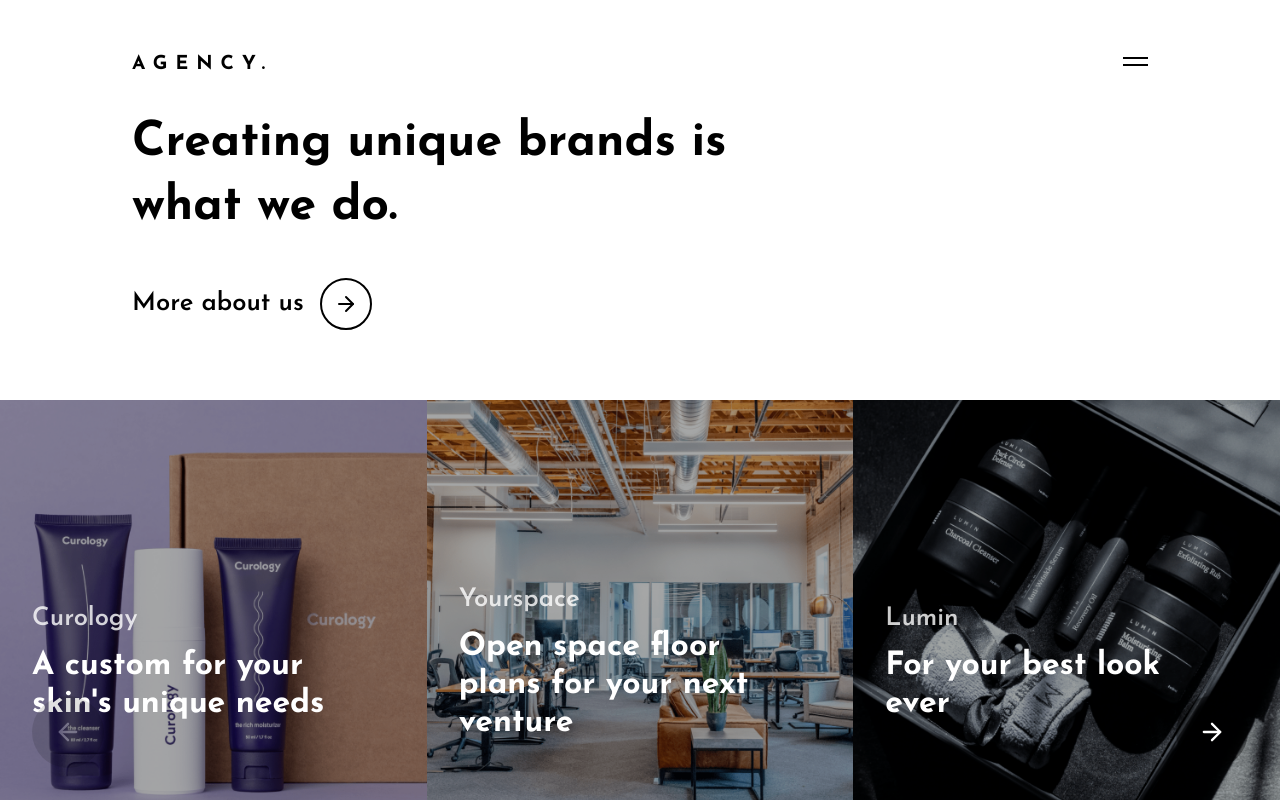
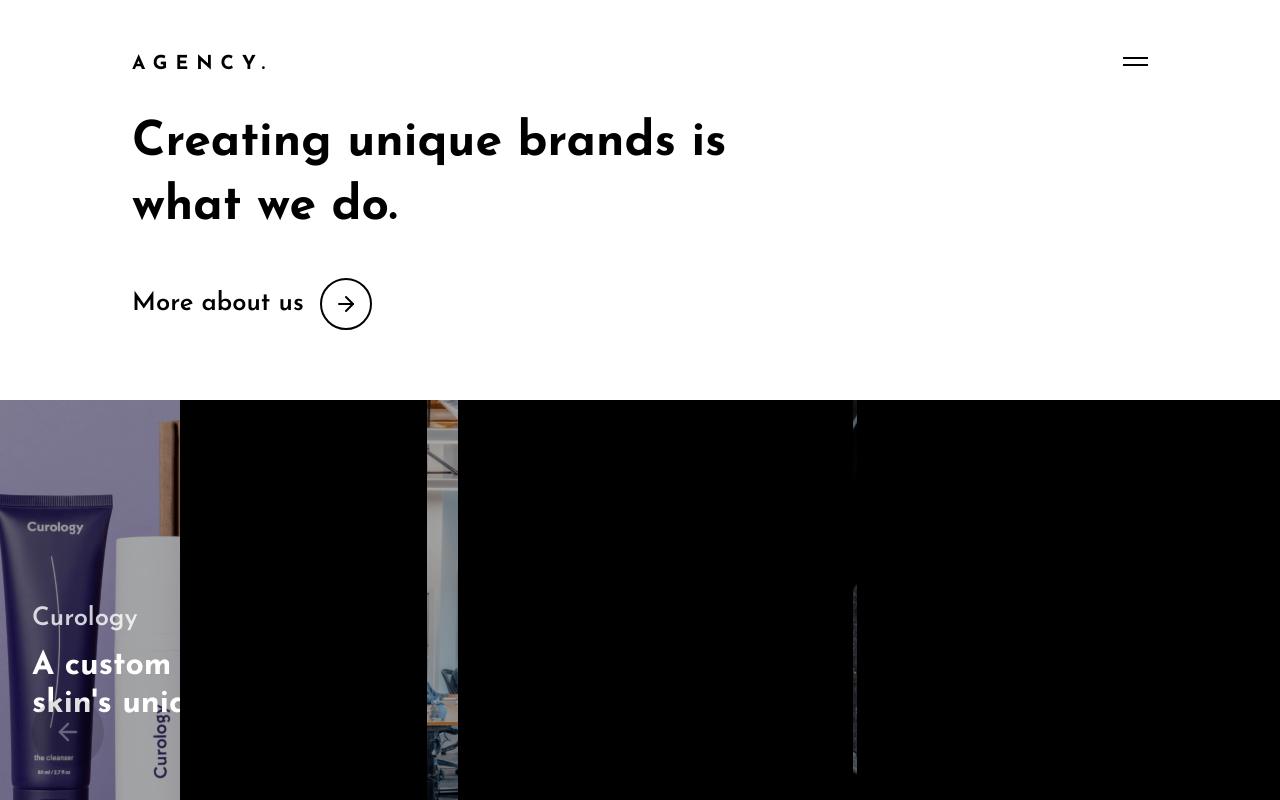
Before and after one commit to blurk/melriver-home-page, a React (Vite) app: page / in a window 1280 px wide. Built offline with nearby package versions, Linux system fonts and the light colour scheme.

Commit message:
feat: overlay-top component and animation

```diff
--- a/src/App.jsx
+++ b/src/App.jsx
@@ -1,17 +1,60 @@
+import gsap from 'gsap';
 import React, { useEffect } from 'react';
 import Banner from './components/Banner';
 import Cases from './components/Cases';
 import Header from './components/Header';
+import IntroOverlay from './components/IntroOverlay';
 import './styles/App.scss';
 
 function App() {
 	useEffect(() => {
 		let vh = window.innerHeight * 0.01;
 		document.documentElement.style.setProperty('--vh', `${vh}px`);
+
+		gsap.to('body', 0, {
+			css: { visibility: 'visible' }
+		});
+
+		const tl = gsap.timeline();
+
+		tl.from('.line span', 1.8, {
+			y: 100,
+			ease: 'power4.out',
+			delay: 1,
+			skewY: 7,
+			stagger: {
+				amount: 0.3
+			}
+		})
+			.to('.overlay-top', 1.6, {
+				height: 0,
+				ease: 'expo.inOut',
+				stagger: 0.4
+			})
+			.to('.overlay-bottom', 1.6, {
+				width: 0,
+				ease: 'expo.inOut',
+				delay: -0.8,
+				stagger: {
+					amount: 0.4
+				}
+			})
+			.to('.intro-overlay', 0, {
+				css: { display: 'none' }
+			})
+			.from('.case-image img', 1.6, {
+				scale: 1.4,
+				ease: 'expo.inOut',
+				delay: -2,
+				stagger: {
+					amount: 0.4
+				}
+			});
 	}, []);
 
 	return (
 		<div className='App'>
+			<IntroOverlay />
 			<Header />
 			<Banner />
 			<Cases />
--- /dev/null
+++ b/src/components/IntroOverlay.jsx
@@ -0,0 +1,20 @@
+import React from 'react';
+
+export default function IntroOverlay() {
+	return (
+		<>
+			<div className='intro-overlay'>
+				<div className='top'>
+					<div className='overlay-top'></div>
+					<div className='overlay-top'></div>
+					<div className='overlay-top'></div>
+				</div>
+				<div className='bottom'>
+					<div className='overlay-bottom'></div>
+					<div className='overlay-bottom'></div>
+					<div className='overlay-bottom'></div>
+				</div>
+			</div>
+		</>
+	);
+}
--- a/src/styles/App.scss
+++ b/src/styles/App.scss
@@ -1,19 +1,22 @@
-@import url("https://fonts.googleapis.com/css?family=Josefin+Sans:400,600,700&display=swap");
-@import "./varibles.scss";
-@import "./breakpoints.scss";
-@import "./components/header.scss";
-@import "./components/banner.scss";
-@import "./components/cases.scss";
+@import url('https://fonts.googleapis.com/css?family=Josefin+Sans:400,600,700&display=swap');
+@import './variables.scss';
+@import './breakpoints.scss';
+@import './mixins.scss';
+@import './components/header.scss';
+@import './components/banner.scss';
+@import './components/cases.scss';
+@import './components/intro-overlay.scss';
 
 body,
 html {
+	visibility: hidden;
 	user-select: none;
 	background: $white;
 	overscroll-behavior: none;
 	margin: 0;
-  font-family: "Josefin Sans", -apple-system, BlinkMacSystemFont, "Segoe UI",
-    "Roboto", "Oxygen", "Ubuntu", "Cantarell", "Fira Sans", "Droid Sans",
-    "Helvetica Neue", sans-serif;
+	font-family: 'Josefin Sans', -apple-system, BlinkMacSystemFont, 'Segoe UI',
+		'Roboto', 'Oxygen', 'Ubuntu', 'Cantarell', 'Fira Sans', 'Droid Sans',
+		'Helvetica Neue', sans-serif;
 	-webkit-font-smoothing: antialiased;
 	-moz-osx-font-smoothing: grayscale;
 }
@@ -23,15 +26,15 @@
 	min-width: 1560px;
 	margin: 0 auto;
 	height: 100%;
-  @include media("<=1560px") {
+	@include media('<=1560px') {
 		width: 1280px;
 		min-width: 1280px;
 	}
-  @include media("<=desktop") {
+	@include media('<=desktop') {
 		width: 1080px;
 		min-width: 1080px;
 	}
-  @include media("<=1080px") {
+	@include media('<=1080px') {
 		width: 100%;
 		min-width: 100%;
 	}
@@ -39,7 +42,7 @@
 		display: flex;
 		height: 100%;
 		padding: 0 32px;
-    @include media("<=phone") {
+		@include media('<=phone') {
 			padding: 0 16px;
 		}
 	}
--- /dev/null
+++ b/src/styles/components/intro-overlay.scss
@@ -0,0 +1,66 @@
+.intro-overlay {
+	.top {
+		@include viewportOnMobile;
+		position: absolute;
+		width: 100%;
+		z-index: 8;
+		.overlay-top {
+			position: absolute;
+			height: 100%;
+			width: calc(100vw / 3);
+			background-color: $black;
+			bottom: 0;
+			left: 0;
+			right: 0;
+			@include media('<=tablet') {
+				width: 100vw;
+			}
+			&:nth-child(2) {
+				left: calc(100vw / 3);
+				@include media('<=tablet') {
+					display: none;
+				}
+			}
+			&:nth-child(3) {
+				left: calc(calc(100vw / 3) * 2);
+				@include media('<=tablet') {
+					display: none;
+				}
+			}
+		}
+	}
+	.bottom {
+		@include viewportOnMobile;
+		position: absolute;
+		width: 100%;
+		z-index: 8;
+		bottom: 0;
+		.overlay-bottom {
+			position: absolute;
+			height: 100%;
+			width: calc(100vw / 3);
+			background-color: $black;
+			bottom: 0;
+			right: calc(calc(100vw / 3) * 2);
+			@include media('<=tablet') {
+				right: 0;
+				width: 100vw;
+			}
+			&:nth-child(2) {
+				right: calc(100vw / 3);
+				@include media('<=tablet') {
+					width: 100vw;
+					top: 100%;
+					right: 0;
+				}
+			}
+			&:nth-child(3) {
+				right: 0;
+				@include media('<=tablet') {
+					width: 100vw;
+					top: 200%;
+				}
+			}
+		}
+	}
+}
--- /dev/null
+++ b/src/styles/mixins.scss
@@ -0,0 +1,4 @@
+@mixin viewportOnMobile() {
+	height: 50vh;
+	height: calc(var(--vh, 1vh) * 50);
+}
```
Also changed, not shown: src/styles/variables.scss (renamed from src/styles/varibles.scss). Lines whose indentation alone changed are shown as unchanged.
